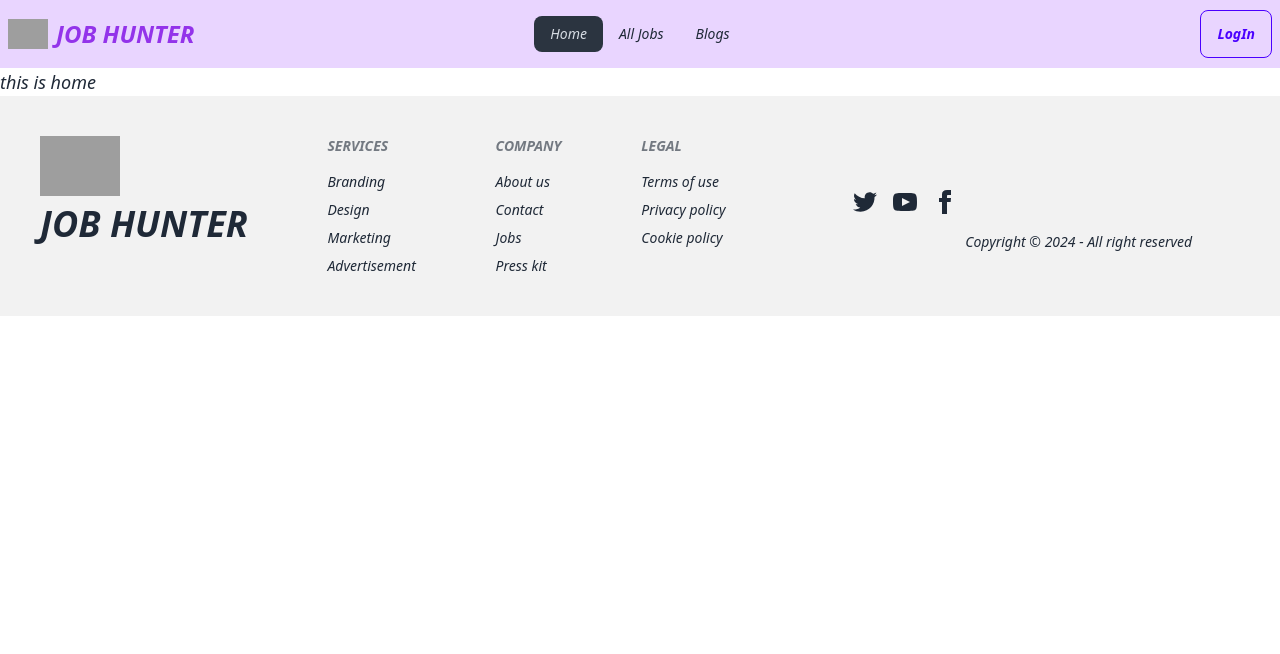
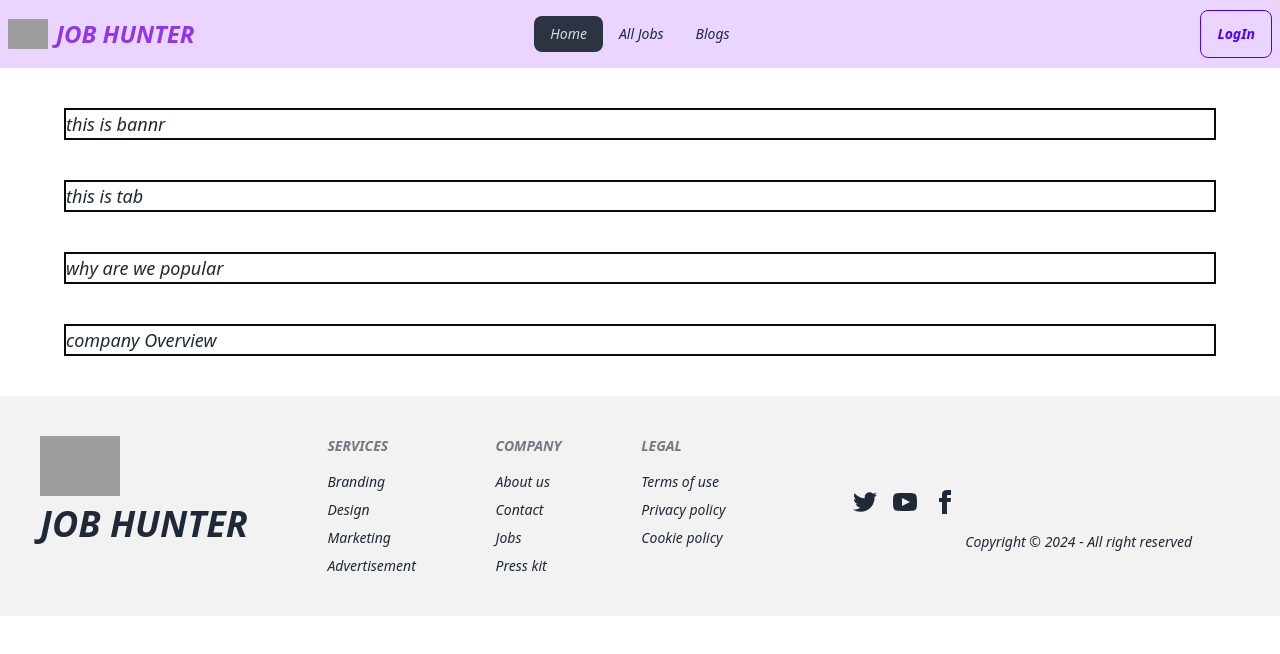
Before and after one commit to TangkaGoswamiPuja/job-portal-client-site, a React (Vite) app: page / in a window 1280 px wide. Shown: the top 654 px of the page. Built offline with nearby package versions, Linux system fonts and the light colour scheme; no server answers; grey boxes are pictures that could not be loaded.

Commit message:
home border

```diff
--- /dev/null
+++ b/src/Home/Banner.jsx
@@ -0,0 +1,11 @@
+import React from 'react';
+
+const Banner = () => {
+    return (
+        <div>
+            this is bannr
+        </div>
+    );
+};
+
+export default Banner;
--- a/src/Home/Home.jsx
+++ b/src/Home/Home.jsx
@@ -1,9 +1,29 @@
 import React from 'react';
+import Banner from './Banner';
+import Tab from './Tab';
+import Popular from './Popular';
+import Overview from './Overview';
 
 const Home = () => {
     return (
-        <div>
-            this is home
+        <div  className='max-w-6xl mx-auto mt-10 mb-10 '>
+           <div className='border-2  border-neutral-950 mt-10 mb-10 '>
+           <Banner></Banner>
+           </div>
+           <div className='border-2  border-neutral-950 mt-10 mb-10 '>
+           <Tab></Tab>
+           </div>
+           <div className='border-2  border-neutral-950 mt-10 mb-10 '>
+           <Popular></Popular>
+           </div>
+           <div className='border-2  border-neutral-950'>
+           <Overview></Overview>
+           </div>
+
+
+
+
+
         </div>
     );
 };
--- /dev/null
+++ b/src/Home/Overview.jsx
@@ -0,0 +1,11 @@
+import React from 'react';
+
+const Overview = () => {
+    return (
+        <div>
+            company Overview
+        </div>
+    );
+};
+
+export default Overview;
--- /dev/null
+++ b/src/Home/Popular.jsx
@@ -0,0 +1,11 @@
+import React from 'react';
+
+const Popular = () => {
+    return (
+        <div>
+           why are we popular
+        </div>
+    );
+};
+
+export default Popular;
--- /dev/null
+++ b/src/Home/Tab.jsx
@@ -0,0 +1,11 @@
+import React from 'react';
+
+const Tab = () => {
+    return (
+        <div>
+            this is tab
+        </div>
+    );
+};
+
+export default Tab;
```
